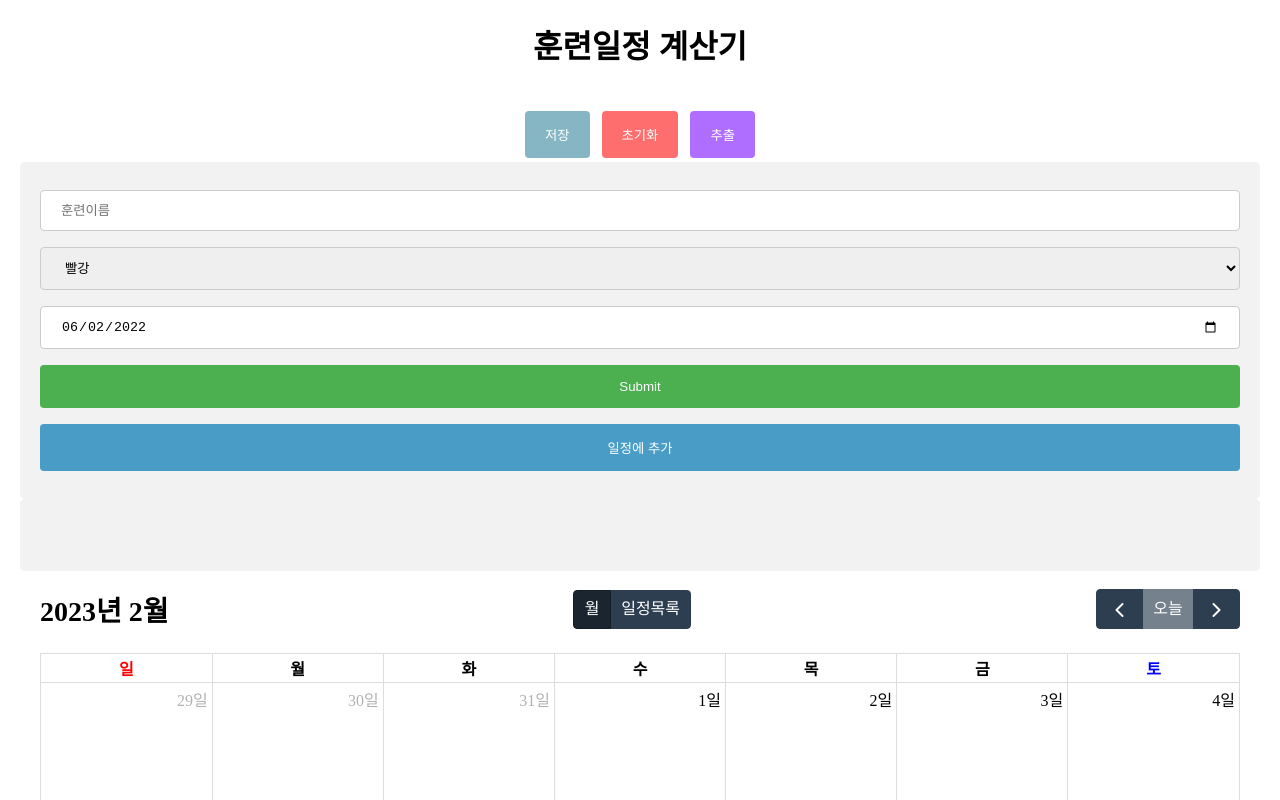
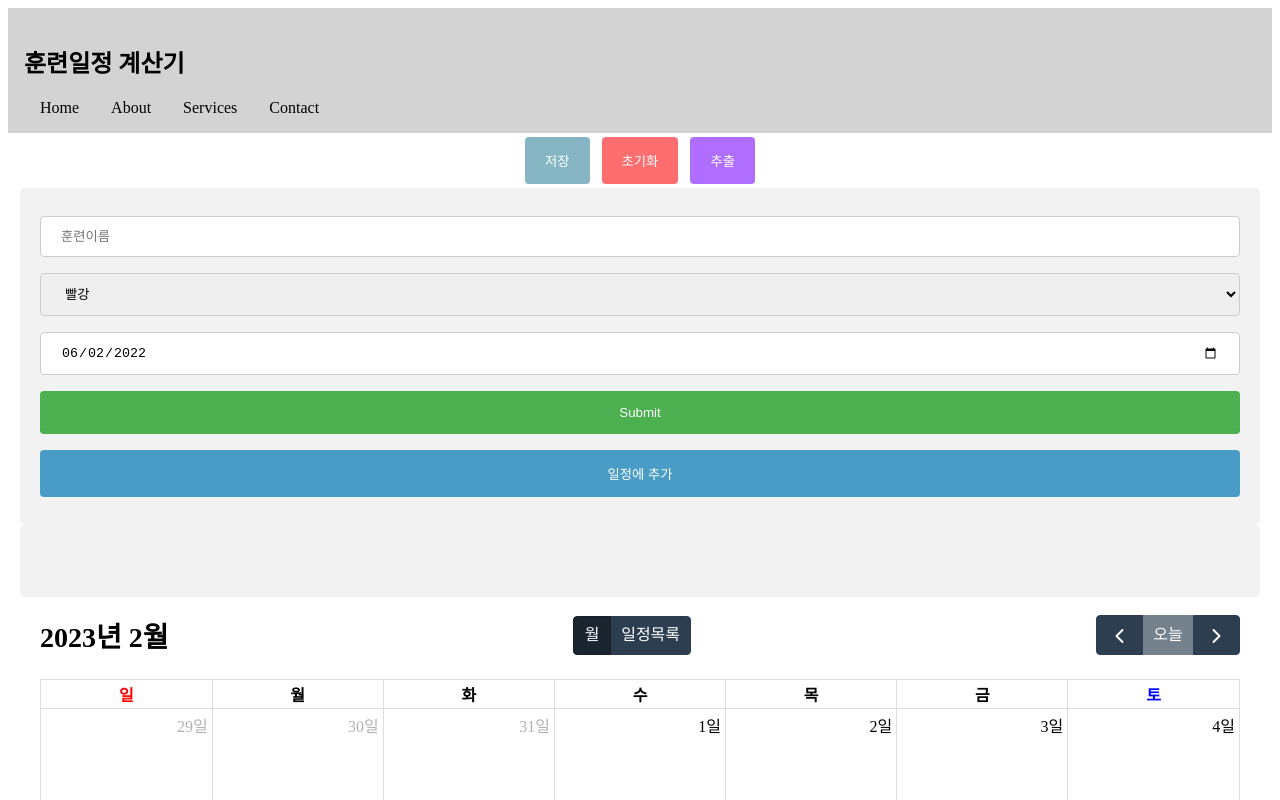
Before and after one commit to JJunny0109/drillScheduler, a plain HTML site: page index.html in a window 1280 px wide. Shown: the top 800 px of the page. Drawn offline with nearby package versions, Linux system fonts and the light colour scheme.

Commit message:
Add Footer & Header

```diff
--- a/css/style.css
+++ b/css/style.css
@@ -126,3 +126,33 @@ th.fc-col-header-cell.fc-day.fc-day-sat{
     margin: auto;
     text-align: center;
 }
+
+footer {
+    background-color: lightgray;
+    padding: 1em;
+    text-align: center;
+  }
+
+header {
+  background-color: lightgray;
+  padding: 1em;
+  display: flex;
+  justify-content: space-between;
+  align-items: center;
+}
+
+header nav ul {
+  display: flex;
+  list-style: none;
+  margin: 0;
+  padding: 0;
+}
+
+header nav ul li {
+  margin: 0 1em;
+}
+
+header nav a {
+  color: black;
+  text-decoration: none;
+}
--- a/index.html
+++ b/index.html
@@ -18,7 +18,18 @@
     <script src="vendor/ics/ics.deps.min.js"></script>
 </head>
 <body>
-    <h1 style="text-align:center">훈련일정 계산기</h1><br>
+    <header>
+        <nav>
+            <h1>훈련일정 계산기</h1>
+          <ul>
+            <li><a href="#">Home</a></li>
+            <li><a href="#">About</a></li>
+            <li><a href="#">Services</a></li>
+            <li><a href="#">Contact</a></li>
+          </ul>
+        </nav>
+      </header>
+
     <div class="buttons">
         <button onclick="saveEventSource()" class="saveEventBtn">저장</button>
         <button onclick="deleteEventSource()" class="deleteEventBtn">초기화</button>
@@ -67,5 +78,9 @@
             </form>
         </div>
     </div>
+    <footer>
+        <p>Copyright © 2023 권순준</p>
+        <p>All rights reserved.</p>
+      </footer>
 </body>
 </html>
```
